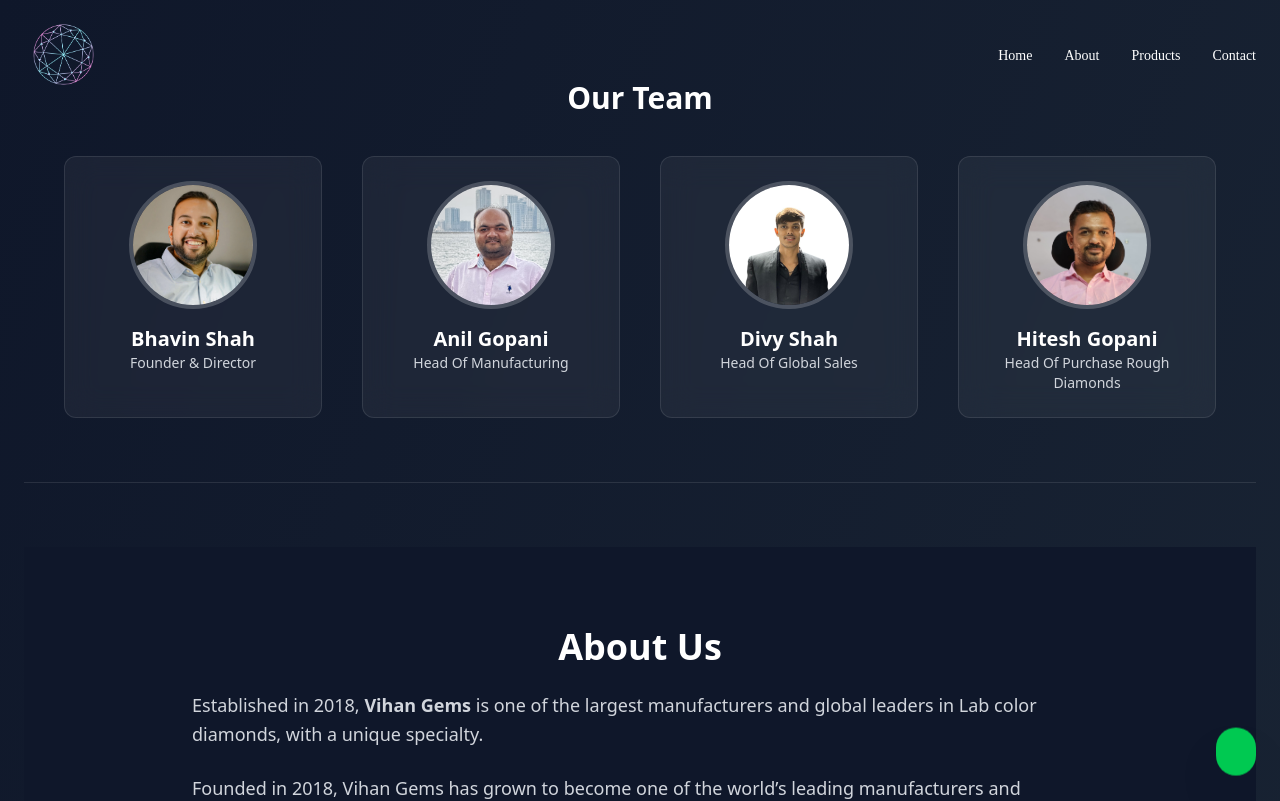
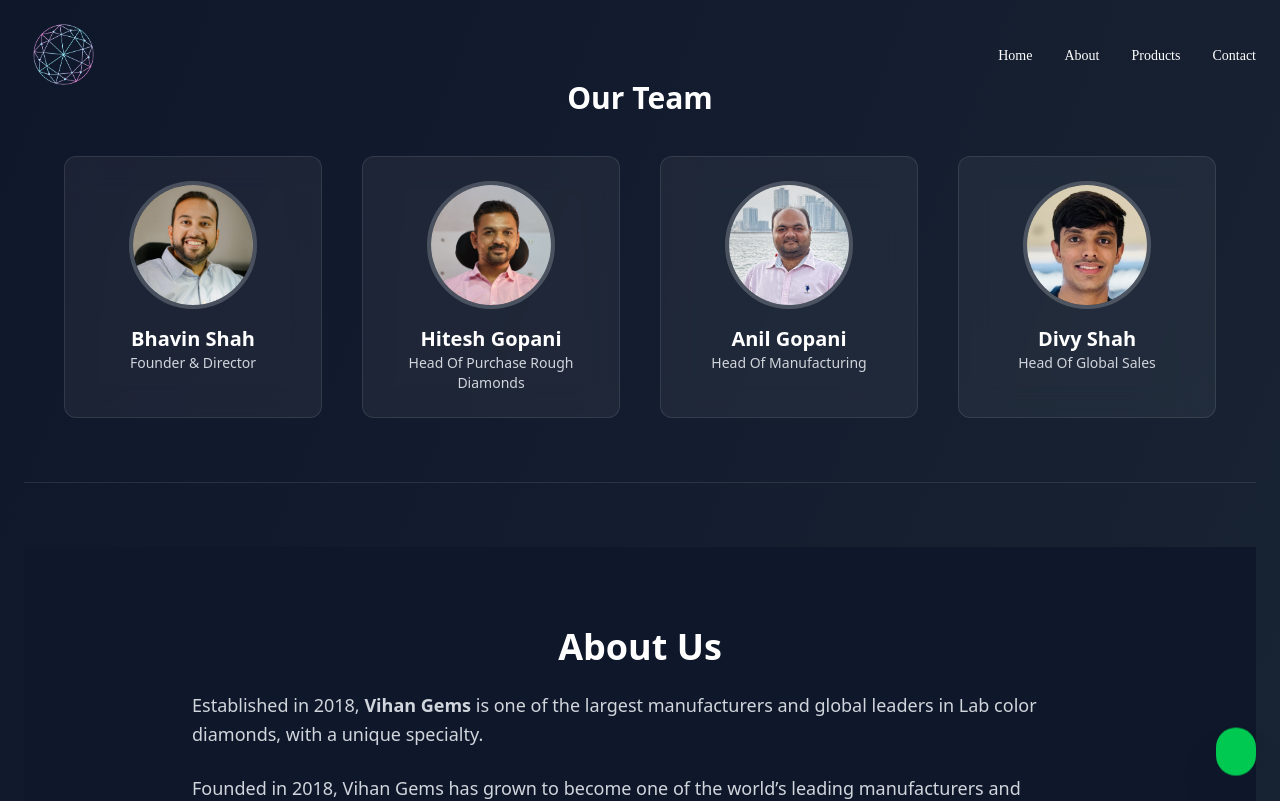
Before and after one commit to princeraval147/VihanGems, a React (Vite) app: page /about in a window 1280 px wide. Shown: the top 801 px of the page. Built offline with nearby package versions, Linux system fonts and the light colour scheme; some icons are missing.

Commit message:
Change Content

```diff
--- a/src/component/AboutUs.jsx
+++ b/src/component/AboutUs.jsx
@@ -33,36 +33,6 @@
             image: "/Img/HRD.png",
             link: "https://hrdantwerp.com/"
         },
-        // {
-        //     title: "iTraceit",
-        //     desc: "iTraceiT maintains and provides blockchain and QR-code-based software solutions. These cutting-edge tools enable us to track and trace the journey of our diamonds through every step of the supply chain, from the source to the end consumer. This advanced technology guarantees the authenticity, quality, and provenance of our diamonds.",
-        //     image: "/Img/iTRACE.png",
-        //     link: "https://itraceit.io/"
-        // },
-        // {
-        //     title: "Tracr",
-        //     desc: "Tracr utilises several technologies to generate an exclusive, tamper-proof digital fingerprint for individual diamonds. This enables comprehensive diamond tracing, from its origin to every stage of manufacturing, until it reaches the end-consumer. Each step of the process is meticulously recorded, ensuring complete transparency throughout the journey.",
-        //     image: "/Img/TRA.png",
-        //     link: "https://www.tracr.com/"
-        // },
-        // {
-        //     title: "Natural Diamond Council",
-        //     desc: "We promote the exceptional qualities of natural diamonds by joining forces with the Natural Diamond Council. We aim to amplify the positive impact of natural diamonds throughout the value chain. Through these efforts, our customers will gain a deeper understanding of the ethical sourcing practices, social responsibility initiatives, and environmental stewardship associated with natural diamonds.",
-        //     image: "/Img/NDC.png",
-        //     link: "https://www.naturaldiamonds.com/in/"
-        // },
-        // {
-        //     title: "FOREVERMARK",
-        //     desc: "De Beers Forevermark grading certificates from De Beers Group industry Services provide more in-depth information on the diamond's cut, clarity, color, and caratage. The information on a De Beers Forevermark grading certificate is evaluated using world-class proprietary diamond processes and technology in the De Beers Group Institute of Diamonds in Belgium, UK, or India.",
-        //     image: "/Img/FOREVER.png",
-        //     link: "https://www.forevermark.com/en-in/"
-        // },
-        // {
-        //     title: "CANADA MARK",
-        //     desc: "CANADAMARK, an origin hallmark, represents diamonds genuinely mined in Canada's North Western territories. It ensures that the diamonds are authentic, fully trusted, and can be traced back to their source. By guaranteeing the integrity of the supply chain, CANADAMARK provides consumers with confidence in the origin and history of their polished diamonds.",
-        //     image: "/Img/CANADA.png",
-        //     link: "https://canadamark.com/"
-        // },
     ];
 
 
@@ -82,9 +52,9 @@
                     <div className="grid grid-cols-1 md:grid-cols-4 gap-10">
                         {[
                             { name: "Bhavin Shah", role: "Founder & Director", img: "Images/BhavinShah.jpg" },
+                            { name: "Hitesh Gopani", role: "Head Of Purchase Rough Diamonds", img: "Images/hitesh.jpg" },
                             { name: "Anil Gopani", role: "Head Of Manufacturing", img: "Images/AnilGopani.jpg" },
-                            { name: "Divy Shah", role: "Head Of Global Sales", img: "Images/DivyShah.jpg" },
-                            { name: "Hitesh Gopani", role: "Head Of Purchase Rough Diamonds", img: "Images/hitesh.jpg" },
+                            { name: "Divy Shah", role: "Head Of Global Sales", img: "Images/Divy.jpg" },
                         ].map((member, index) => (
                             <motion.div
                                 key={index}
```
